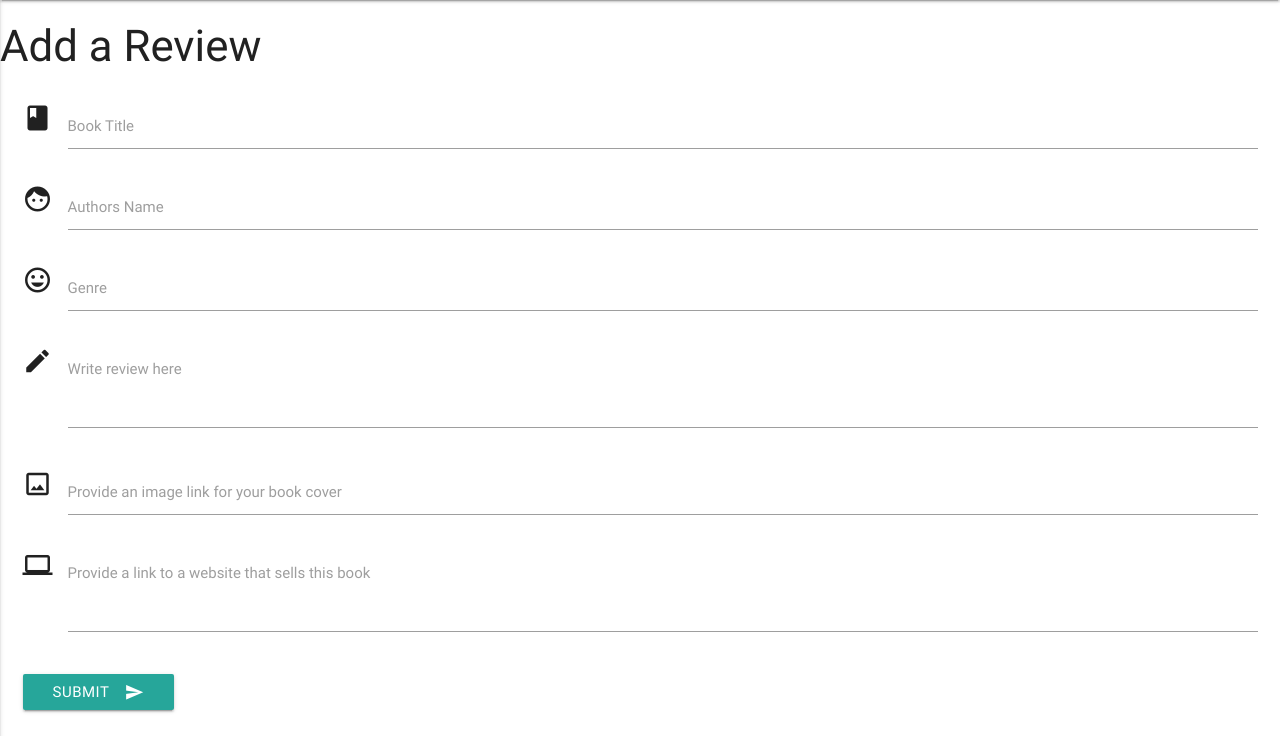
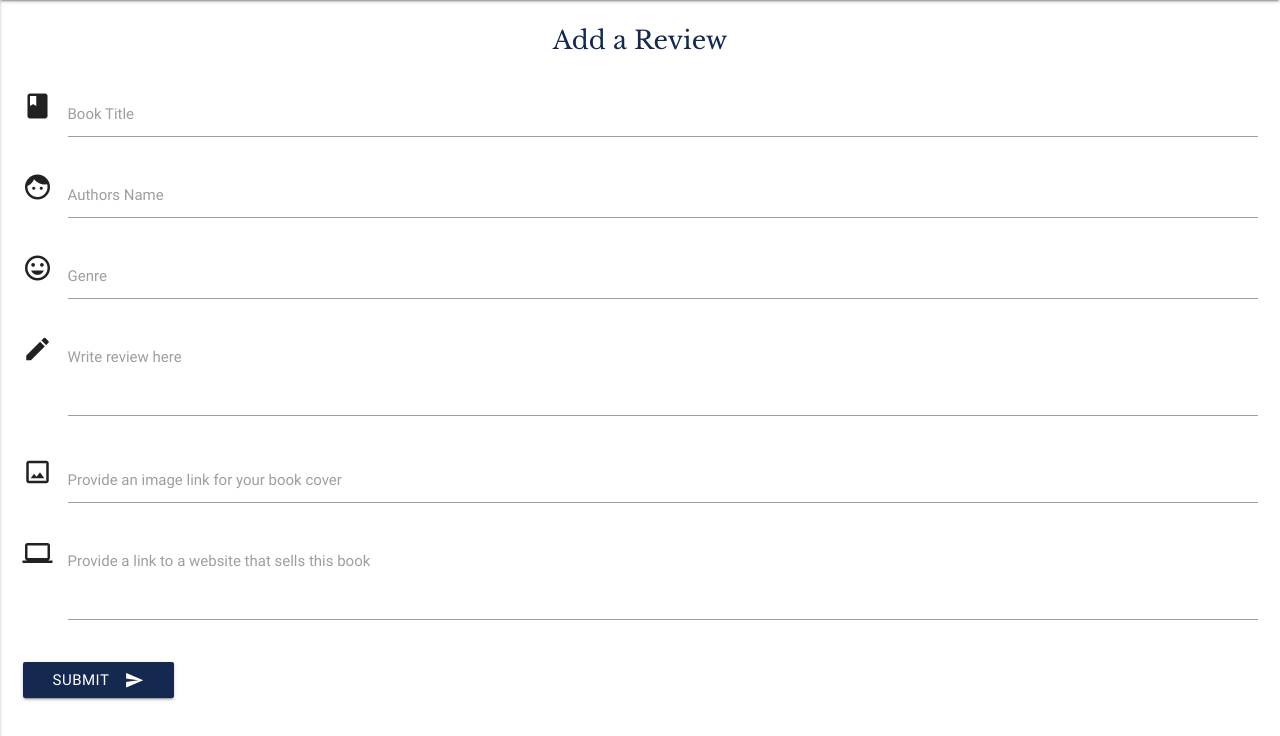
Before and after one commit to ycoll/Nim-Reads, a Flask app: page /add_review in a window 1280 px wide. Shown: the part 64-800 px from the top of the page. Run offline with Flask 2, Linux system fonts and the light colour scheme; some libraries are stand-ins or nearby versions.

Commit message:
Styled buttons and headings

```diff
--- a/static/css/style.css
+++ b/static/css/style.css
@@ -40,10 +40,11 @@ html {
 
 }
 .review-heading{
-
-     font-family: 'Libre Baskerville', serif;
+    font-family: 'Libre Baskerville', serif;
+    color: #142850;
+    margin-top: 5%;
+    margin-bottom: 3%;
 }
-
 
 .card .card-image img{
     height: 55vh;
@@ -57,3 +58,12 @@ html {
     padding: 2%;
 
 }
+
+.sub-headings{
+     font-family: 'Libre Baskerville', serif;
+     color: #142850;
+}
+
+.submit-button{
+    background-color: #142850;
+}
--- a/templates/addreview.html
+++ b/templates/addreview.html
@@ -4,7 +4,7 @@
 
 <!--Add Review Page/Form-->
 
-<h3>Add a Review</h3>
+<h2 class="sub-headings flow-text center-align">Add a Review</h2>
 
 <div class="row">
 	<form action="{{ url_for('insert_review') }}" method="POST" class="col s12">
@@ -42,7 +42,7 @@
 				<label for="book_link">Provide a link to a website that sells this book</label>
 			</div>
 			<div class="input-field col s12">
-				<button class="btn waves-effect waves-light" type="submit" name="action">Submit
+				<button class="btn waves-effect waves-light submit-button" type="submit" name="action">Submit
               <i class="material-icons right">send</i>
          </button>
 			</div>
--- a/templates/editreview.html
+++ b/templates/editreview.html
@@ -1,7 +1,7 @@
 {% extends 'base.html' %}
 {% block content %}
 
-<h3>Edit Review</h3>
+<h3 class="sub-headings flow-text center-align">Edit Review</h3>
 
 <div class="row">
 	<form action="{{ url_for('update_review', book_id=book._id) }}" method="POST" class="col s12">
@@ -39,9 +39,9 @@
 				<label for="book_link">Please provide a link to a website that sells this book</label>
 			</div>
 			<div class="input-field col s12">
-				<button class="btn waves-effect waves-light" type="submit" name="action">Submit
+				<button class="btn waves-effect waves-light submit-button" type="submit" name="action">Submit
               <i class="material-icons right">send</i></button>
-              <a href="{{url_for('delete_review', book_id=book._id)}}" class="waves-effect waves-light btn">Delete review</a>
+              <a href="{{url_for('delete_review', book_id=book._id)}}" class="waves-effect waves-light btn submit-button">Delete review</a>
 			</div>
 		</div>
 	</form>
--- a/templates/reviews.html
+++ b/templates/reviews.html
@@ -9,7 +9,7 @@
 				<h4>Add and Read great book reviews</h4>
 			</div>
 <div class="row">
-		<div class="col s12 center-align review-heading">
+		<div class="col s12 center-align review-heading flow-text">
 			<h2>Reviews</h2>
             <p>Click on a cover to reveal the review</p>
             <p>Click the pencil button to edit/delete a review</p>
@@ -26,7 +26,7 @@
 					<img class="activator" src="{{book.book_image}}" alt="book cover image">
 
 					<a href="{{url_for('edit_review', book_id=book._id)}}"
-						class="btn-floating halfway-fab waves-effect waves-light red"><i class="material-icons">create</i></a>
+						class="submit-button btn-floating halfway-fab waves-effect waves-light "><i class="material-icons">create</i></a>
 				</div>
 				<div class="card-content flow-text">
 					<p><strong>Title:</strong> {{book.book_name}}</p>
```
